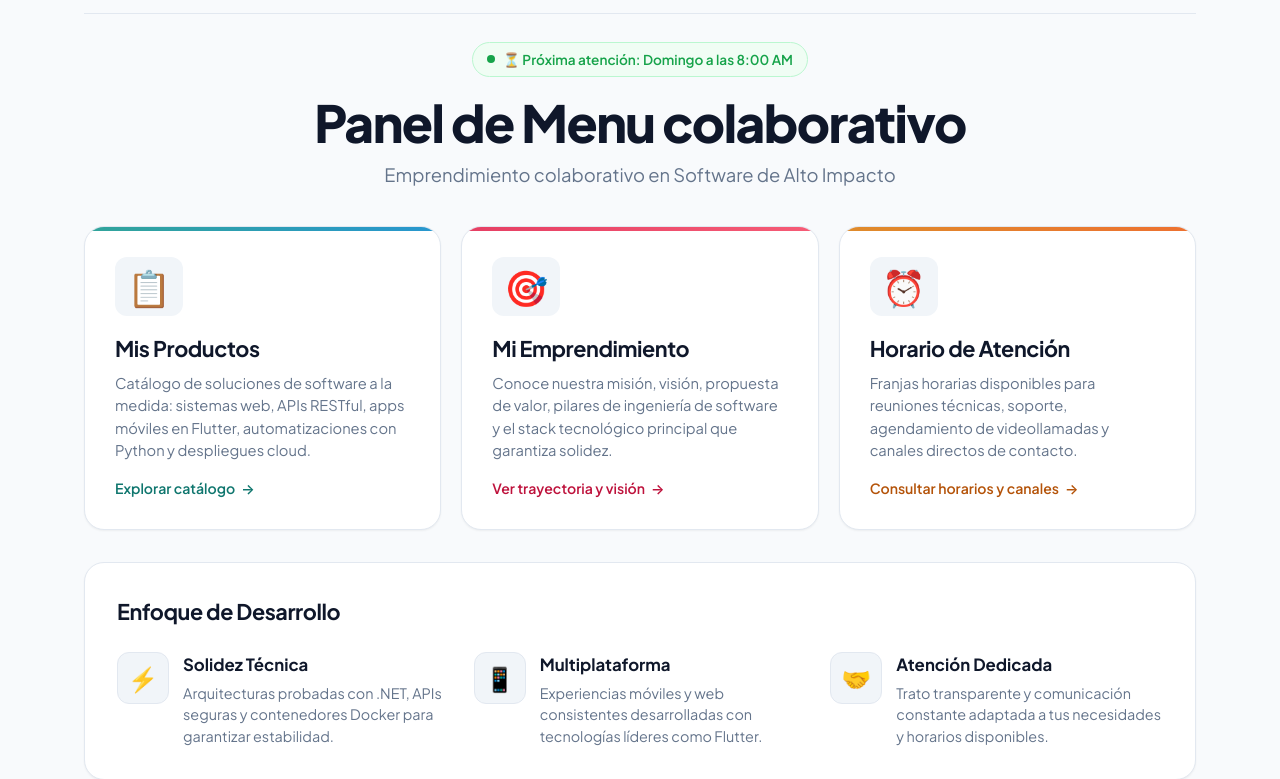
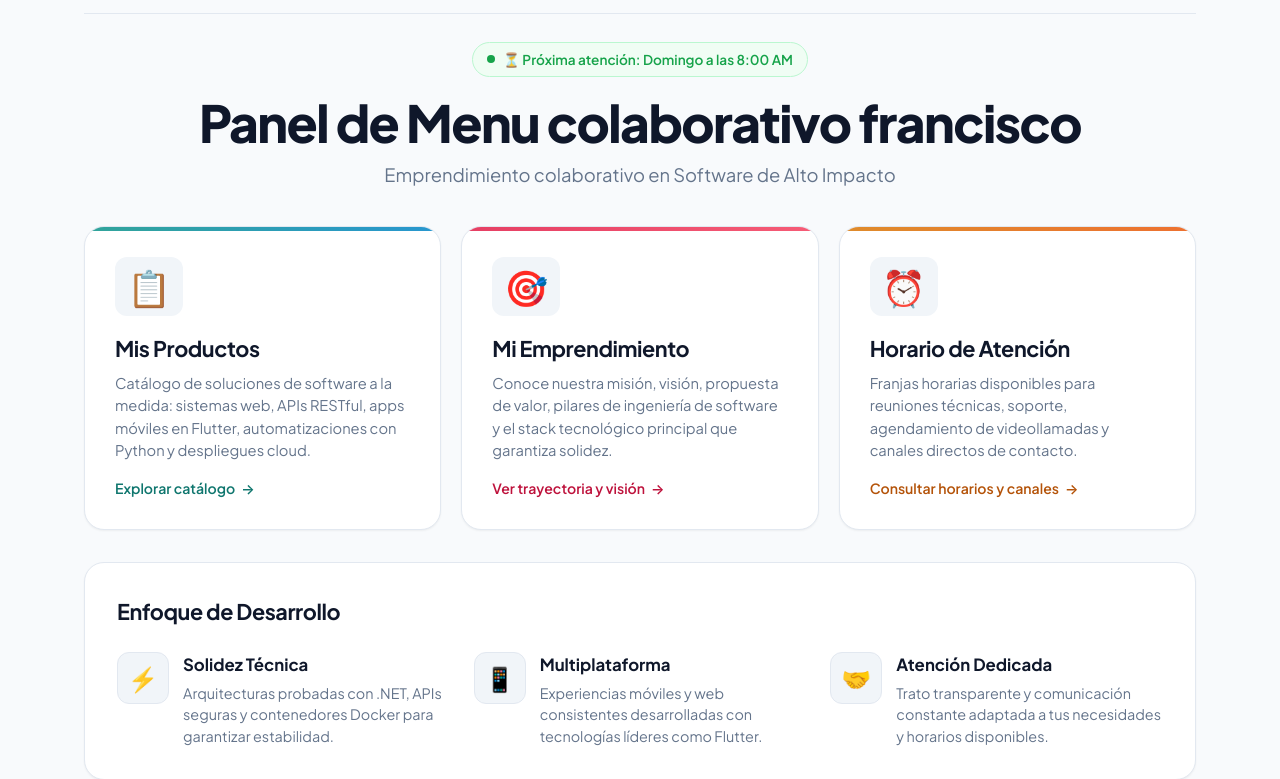
Before and after one commit to marcosjhs557-tech/menuEmprendimiento, a plain HTML site: page index.html in a window 1280 px wide. Shown: the part 61-840 px from the top of the page. Drawn offline with Linux system fonts and the light colour scheme.

Commit message:
comentario

```diff
--- a/index.html
+++ b/index.html
@@ -65,7 +65,7 @@
     <!-- Page Title & Status -->
     <header class="page-title">
       <div id="live-status-indicator" style="margin-bottom: 16px;"></div>
-      <h1>Panel de Menu colaborativo</h1>
+      <h1>Panel de Menu colaborativo francisco</h1>
       <p>Emprendimiento colaborativo en Software de Alto Impacto</p>
     </header>
 
```
